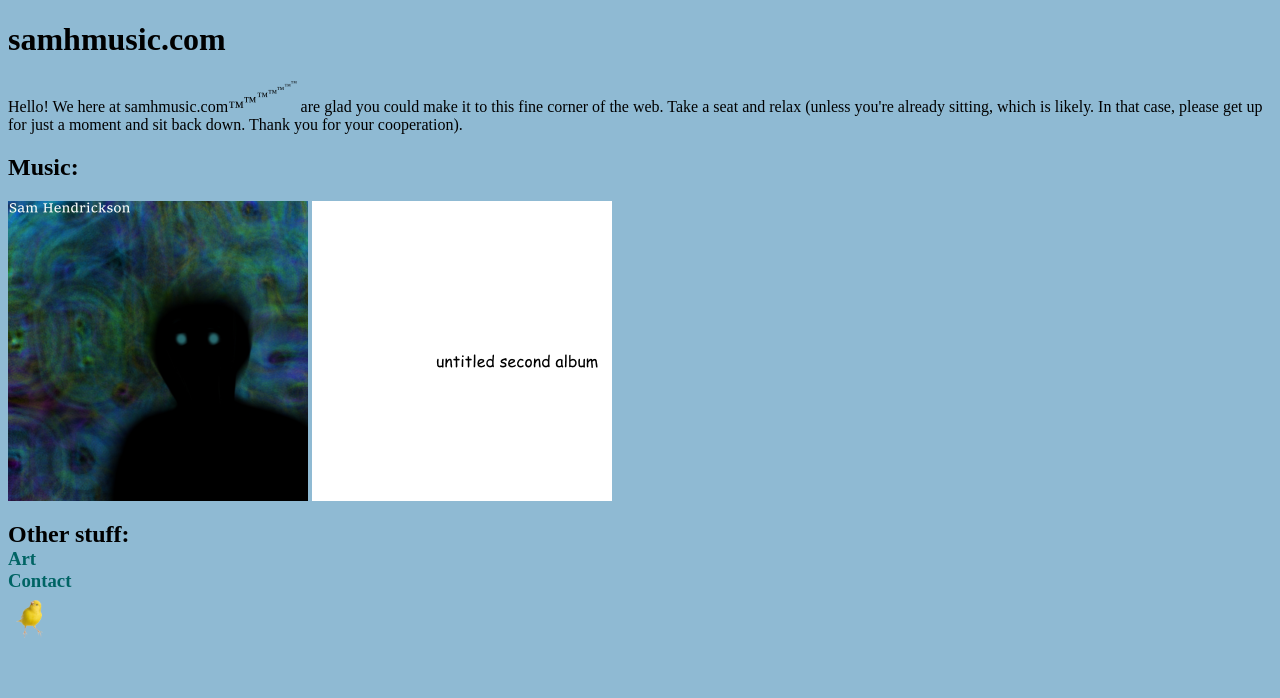
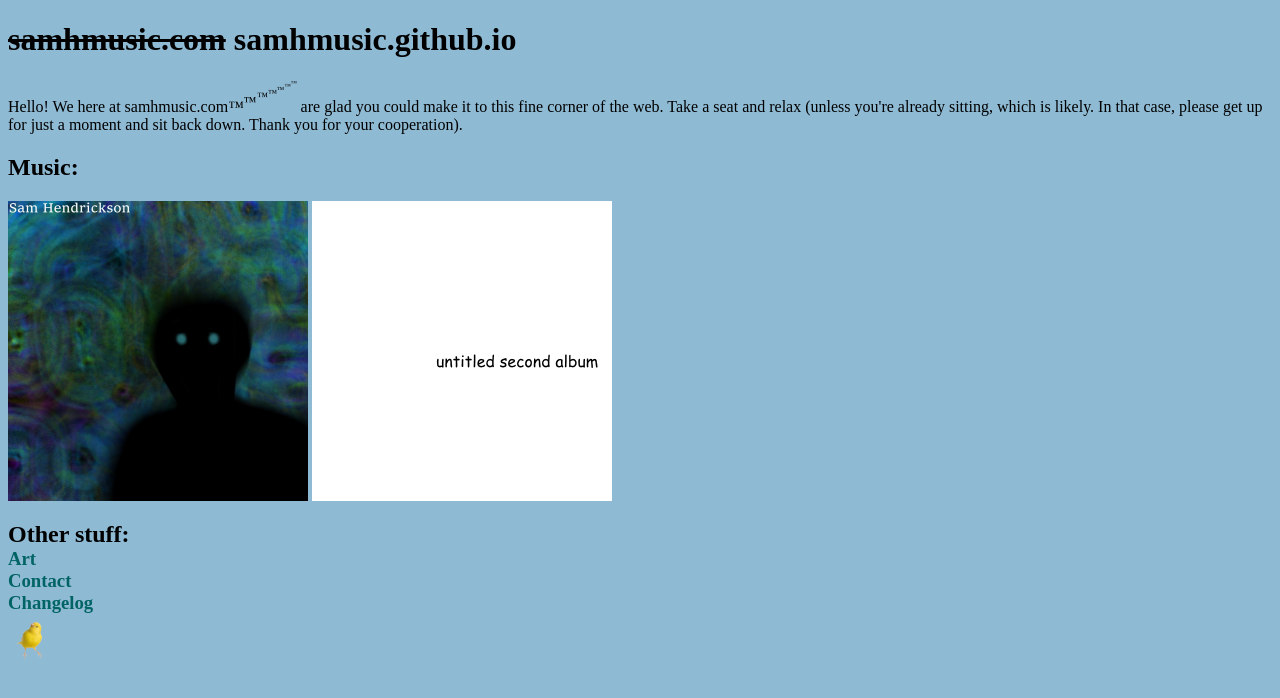
Before and after one commit to samhmusic/samhmusic.github.io, a plain HTML site: page index.html in a window 1280 px wide. Drawn offline with Linux system fonts and the light colour scheme.

Commit message:
please work

```diff
--- a/index.html
+++ b/index.html
@@ -18,12 +18,11 @@
 	h3, #otherstuff {
 	    margin: 0;
 	}
-
 	</style>
     </head>
 
     <body>
-<h1>samhmusic.com</h1>
+<h1><s>samhmusic.com</s> samhmusic.github.io</h1>
 <p>Hello! We here at samhmusic.com™<sup>™<sup>™<sup>™<sup>™<sup>™<sup>™</sup></sup></sup></sup></sup></sup> are glad you could make it to this fine corner of the web. Take a seat and relax (unless you're already sitting, which is likely. In that case, please get up for just a moment and sit back down. Thank you for your cooperation).</p>
 
 <h2>Music:</h2>
@@ -36,6 +35,7 @@
 <h2 id="otherstuff">Other stuff:</h2>
 <h3><a href="art.html">Art</a></h3>
 <h3><a href="contact.html">Contact</a></h3>
+<h3><a href="changelog.txt">Changelog</a></h3>
 <a href="canary.txt"><img src="canary.png" height="50" width="50"></a>
     </body>
 </html>
```
Also changed, not shown: a1.html (+1 -0 lines), a2.html (+1 -0 lines), changelog.txt (added).
